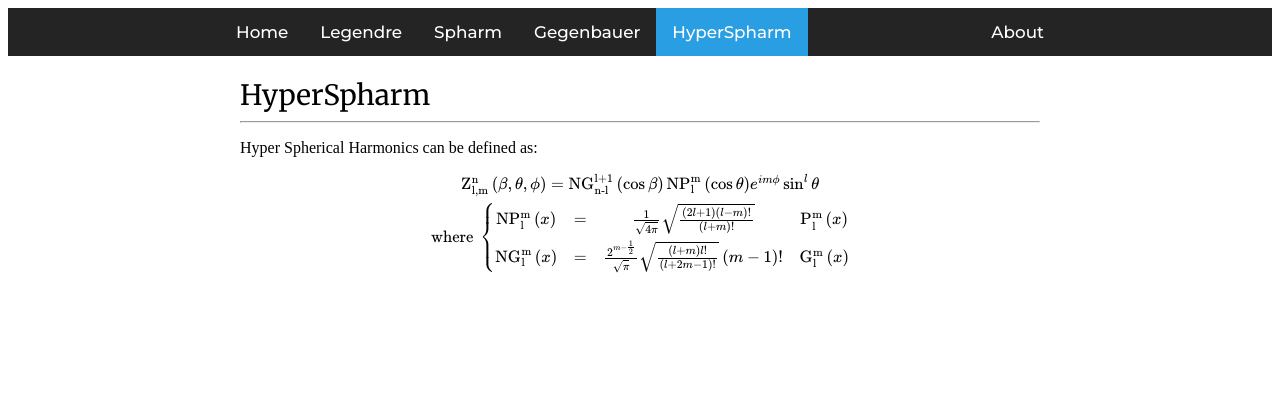
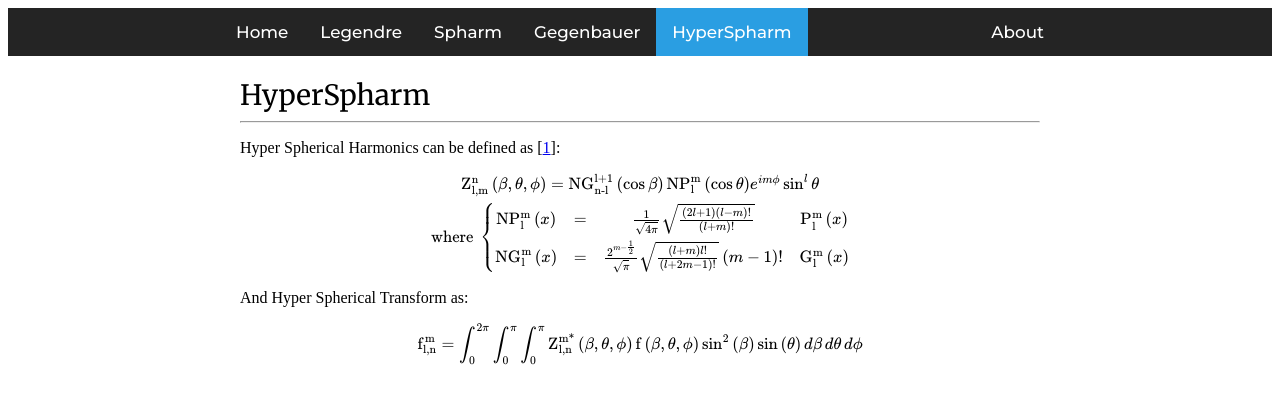
Before and after one commit to sylvaus/hyperspharm, a Jekyll site: the page built from hyperspharm.md, in a window 1280 px wide. Shown: the top 404 px of the page. Built offline with Jekyll 4.4.1, drawn with Linux system fonts in a browser that asks for light colours; nearby versions of some CDN libraries; our own code applies the rules of GitHub Pages for plain Markdown files; formulas are drawn with MathJax 3.

Commit message:
Added Links to Github and Website + Hyperspharm transform main equation

```diff
--- a/hyperspharm.md
+++ b/hyperspharm.md
@@ -4,6 +4,10 @@ title: HyperSpharm
 math: true
 ---
 
-Hyper Spherical Harmonics can be defined as:
+Hyper Spherical Harmonics can be defined as [[1](https://www.ncbi.nlm.nih.gov/pmc/articles/PMC4033314/)]:
 
 $$\begin{matrix} \operatorname{Z^n_{l,m}}{\left (\beta,\theta,\phi \right )} = \operatorname{NG^{l+1}_{n-l}}{\left (\cos\beta \right )} \operatorname{NP^m_l}{\left (\cos\theta \right )} e^{i m \phi} \sin^{l}\theta \\ \text{where }\left\{\begin{matrix} \operatorname{NP^m_l}{\left (x \right )} &=& \frac{1}{\sqrt{4\pi}}\sqrt{\frac{\left(2 l + 1\right) \left(l - m\right)!}{\left(l + m\right)!}} &\operatorname{P^m_l}{\left (x \right )} \\ \operatorname{NG^m_l}{\left (x \right )} &=& \frac{2^{m - \frac{1}{2}} }{\sqrt{\pi}} \sqrt{\frac{\left(l + m\right) l!}{\left(l + 2 m - 1\right)!}} \left(m - 1\right)! &\operatorname{G^m_l}{\left (x \right )} \end{matrix}\right. \end{matrix}$$
+
+And Hyper Spherical Transform as:
+
+$$\operatorname{f^{m}_{l,n}} = \int_{0}^{2 \pi}\int_{0}^{\pi}\int_{0}^{\pi} \operatorname{Z^{m*}_{l,n}}{\left (\beta,\theta,\phi \right )} \operatorname{f}{\left (\beta,\theta,\phi \right )} \sin^{2}{\left (\beta \right )} \sin{\left (\theta \right )}\, d\beta\, d\theta\, d\phi $$
```
Also changed, not shown: about.md (+1 -1 lines), index.md (+1 -1 lines).
